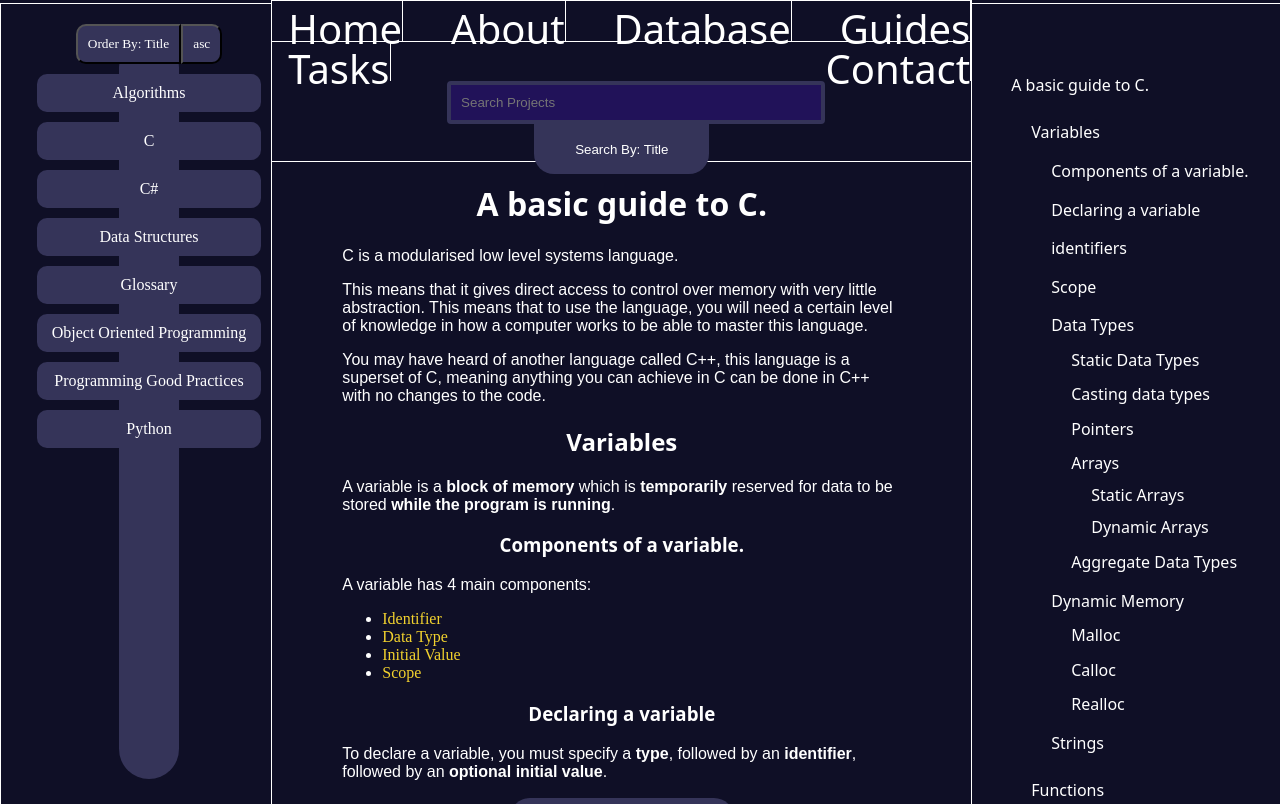
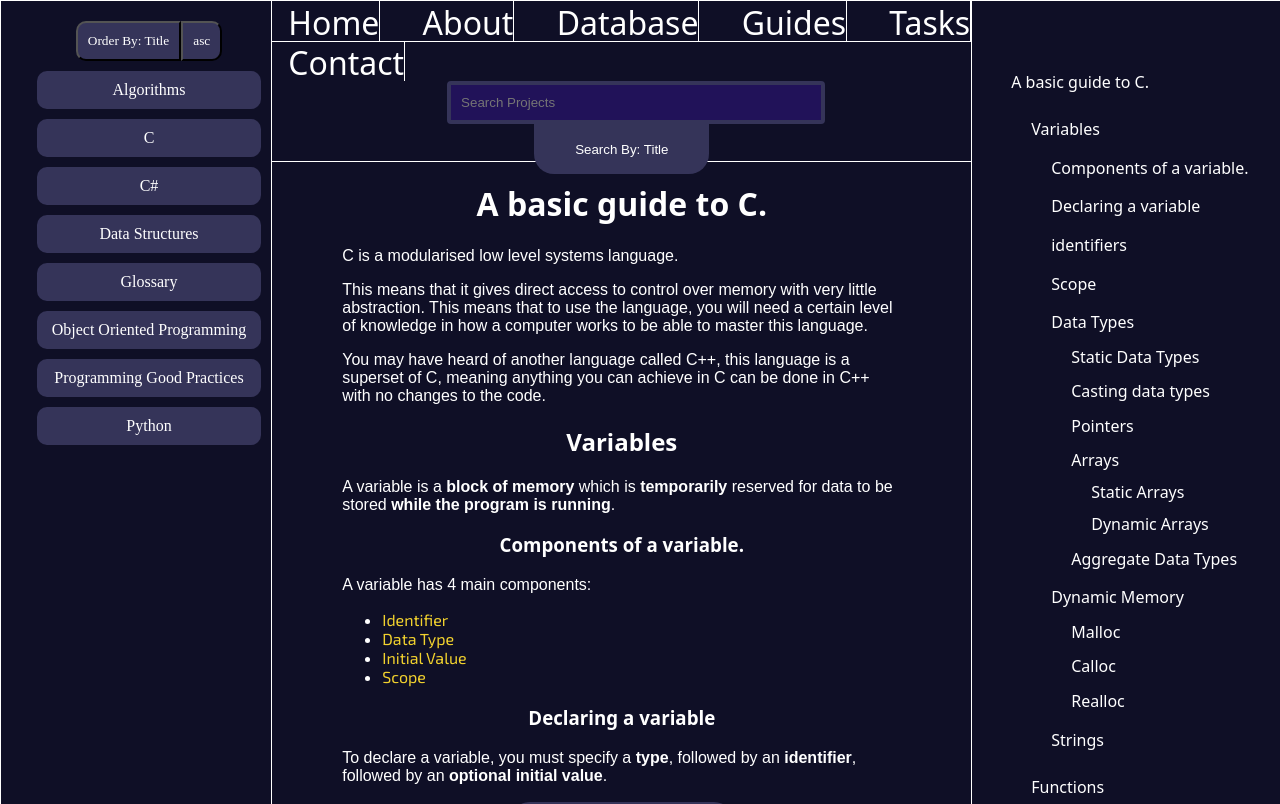
Before and after one commit to supersliser/DatabasePortfolioTwo, an Astro site: page /guides/c in a window 1280 px wide. Shown: the top 804 px of the page. Built offline with nearby package versions, Linux system fonts and the light colour scheme; Astro itself is replaced by a stand-in of ours; a web font is replaced by a local one.

Commit message:
weeweewoowoo

```diff
--- a/src/components/PageDirectory.tsx
+++ b/src/components/PageDirectory.tsx
@@ -59,16 +59,15 @@ export default function pageDirectory({ projects, fullSize, hasLogo }: { project
   }
 
   return (
-    <div style={{ width: "100%", position: "relative" }}>
+    <div style={{ width: "100%", position: "absolute", top: "0", left: "0", margin: 0, padding: 0}}>
       {!showOrderBy ? null : <ul style={{ zIndex: "10000", position: "relative", top: "50px", left: "10%", width: "80%", height: "100%", overflowY: "auto", backgroundColor: "#0F0F26", color: "#ffffff", borderColor: "#ffffff", borderWidth: "1px", borderStyle: "solid", display: "flex", justifyContent: "start", alignItems: "center", flexDirection: "column" }}>
         <button key={"Title"} onClick={() => setOrderByUtility("Title")} style={{ backgroundColor: "rgba(255, 255, 255, 0.1)", padding: "10px", width: "80%", color: "#ffffff", fontFamily: 'Expletus Sans Variable', marginTop: "20px", marginBottom: "20px", marginLeft: "10%", marginRight: "10%" }}>Title</button>
         <button key={"Date"} onClick={() => setOrderByUtility("Date")} style={{ backgroundColor: "rgba(255, 255, 255, 0.1)", padding: "10px", width: "80%", color: "#ffffff", fontFamily: 'Expletus Sans Variable', marginTop: "20px", marginBottom: "20px", marginLeft: "10%", marginRight: "10%" }}>Date</button>
       </ul>}
       <ul
         className="hideable"
-        style={fullSize ? { margin: "0", padding: "0", display: "flex", justifyContent: "start", alignItems: "center", flexDirection: "column", width: "100%", position: "relative" } : { overflowY: "auto", height: "95.9vh", top: "-1.6%", left: "0", padding: "20px", backgroundColor: "#0F0F26", color: "#ffffff", borderColor: "#ffffff", borderWidth: "1px", borderStyle: "solid", display: "flex", justifyContent: "start", alignItems: "center", flexDirection: "column", position: "fixed", }}
+        style={fullSize ? { margin: "0", padding: "0", display: "flex", justifyContent: "start", alignItems: "center", flexDirection: "column", width: "100%", position: "relative" } : { overflowY: "auto", minHeight: "100vh", top: "0", left: "0", padding: "20px", backgroundColor: "#0F0F26", color: "#ffffff", borderColor: "#ffffff", borderWidth: "1px", borderStyle: "solid", display: "flex", justifyContent: "start", alignItems: "center", flexDirection: "column", position: "fixed", margin: "0" }}
       >
-        <div style={{ position: "absolute", top: "0", marginTop: "11%", left: "40%", width: "20%", height: "92%", backgroundColor: "#353459", zIndex: "0", borderRadius: "50px" }}></div>
         <div style={{ display: "flex", flexDirection: "row", justifyContent: "center", alignItems: "center", width: "100%", gap: "0", zIndex: "1" }}><button style={{ backgroundColor: "#353459", padding: "10px", borderTopLeftRadius: "10px", borderBottomLeftRadius: "10px", color: "#ffffff", fontFamily: 'Expletus Sans Variable' }} onClick={() => setShowOrderBy(!showOrderBy)}>Order By: {OrderBy}</button><button style={{ backgroundColor: "#353459", padding: "10px", borderTopRightRadius: "10px", borderBottomRightRadius: "10px", color: "#ffffff", fontFamily: 'Expletus Sans Variable' }} onClick={() => setOrder(Order === "asc" ? "desc" : "asc")}>{Order}</button></div>
         {
           projects.map(
--- a/src/components/PageHeadings.astro
+++ b/src/components/PageHeadings.astro
@@ -4,7 +4,7 @@ const { headings } = Astro.props;
 
 <ul
   class="hideable"
-  style="width: 22vw; overflow-y: auto; height: 95.9vh; position: fixed; top: -1.6%; left: 75.8vw; padding: 20px; background-color: #0F0F26; color: #ffffff; min-height: 100vh; overflow-y: auto; border-color: #ffffff; border-width: 1px; border-style: solid"
+  style="margin: 0; width: 22vw; overflow-y: auto; position: fixed; top:0; left: 75.8vw; padding: 20px; background-color: #0F0F26; color: #ffffff; min-height: 100vh; overflow-y: auto; border-color: #ffffff; border-width: 1px; border-style: solid"
 >
   {
     headings?.map((heading: any) => (
--- a/src/layouts/mdxLayout.astro
+++ b/src/layouts/mdxLayout.astro
@@ -26,7 +26,7 @@ let hasLogo = frontmatter.logo !== undefined;
     <meta name="generator" content={Astro.generator} />
     <title>{frontmatter.title + " | Thomas Lower Database Portfolio"}</title>
   </head>
-  <body>
+  <body style="margin: 0; padding: 0; font-family: 'Exo 2', system-ui;">
     <PageDirectory
       projects={projects}
       fullSize={false}
--- a/src/styles/navbar.css
+++ b/src/styles/navbar.css
@@ -29,7 +29,6 @@ nav {
   border-right-width: 1px;
   border-style: solid;
   border-color: #ffffff;
-  font-size: 2.5rem;
   text-decoration: none;
   font-family: "Expletus Sans Variable", system-ui;
   height: 100%;
```
Also changed, not shown: package.json (+6 -6 lines), 1 other file.
